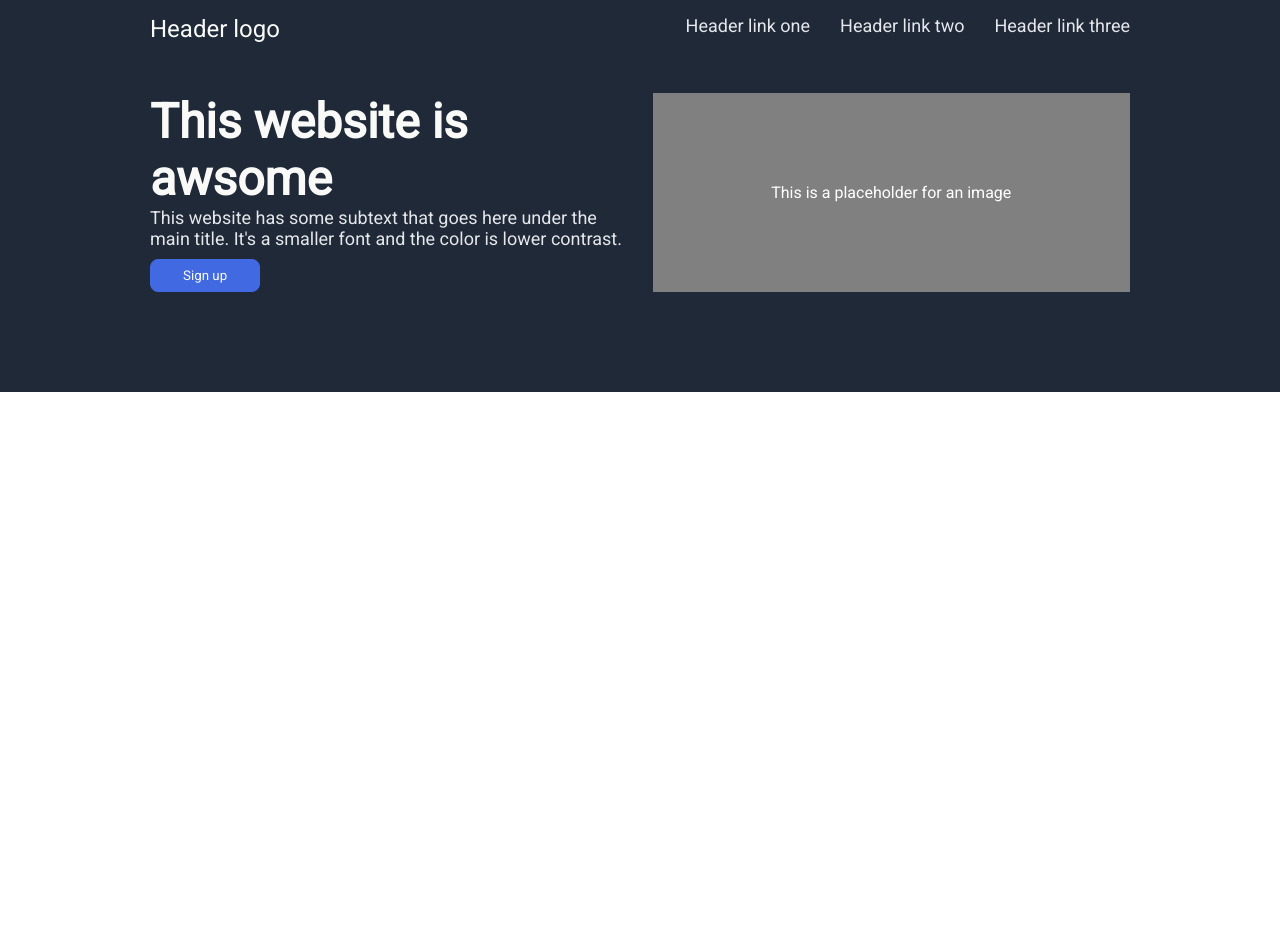
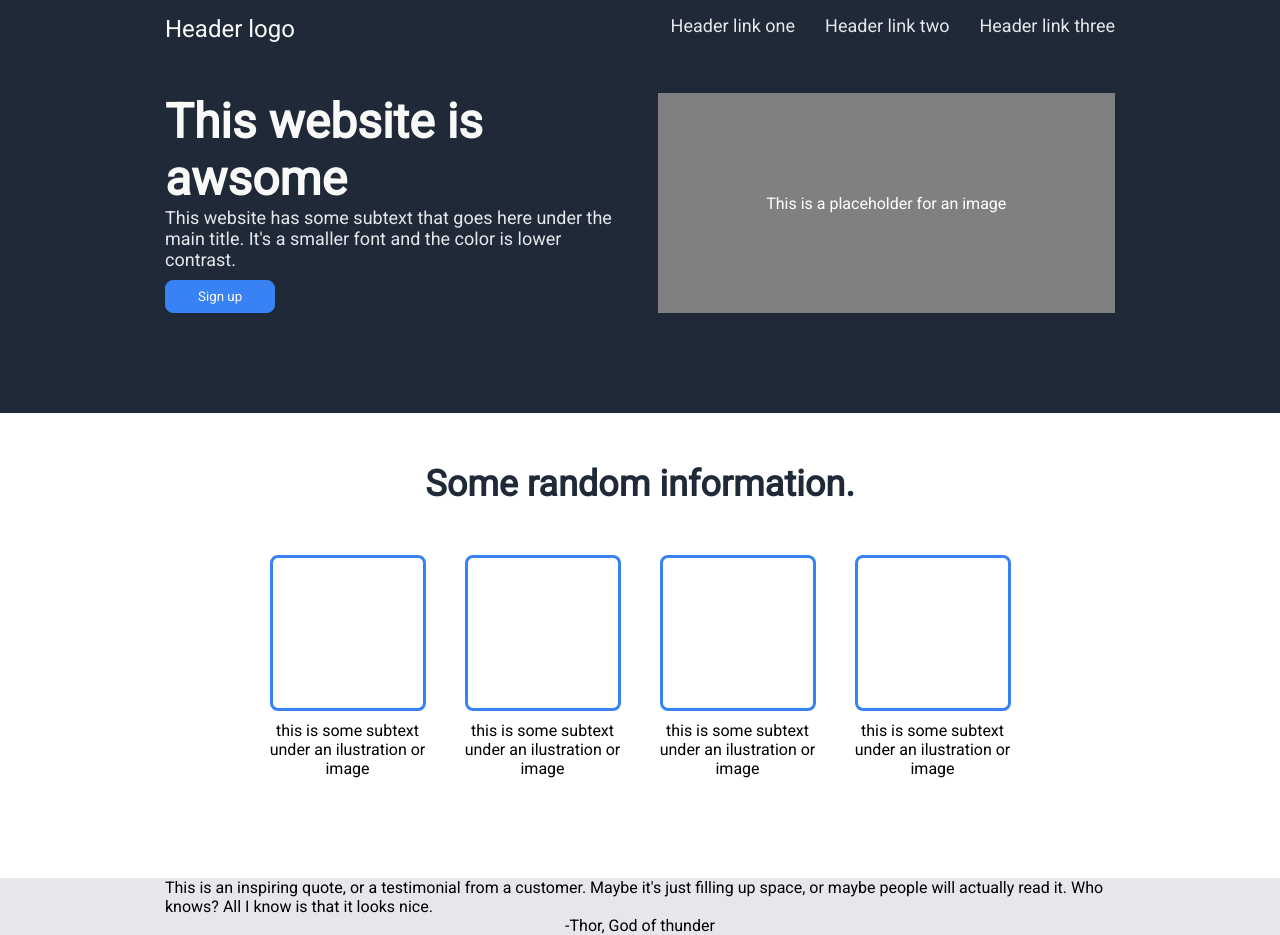
Before and after one commit to DrFungi/landing-page, a plain HTML site: page index.html in a window 1280 px wide. Before the commit the page ends 800 px from the top, so only its background shows below. Drawn offline with Linux system fonts and the light colour scheme.

Commit message:
added sections 1,2,3 and started styling section 3

```diff
--- a/index.html
+++ b/index.html
@@ -8,7 +8,8 @@
     <link rel="stylesheet" href="style.css">
 </head>
 <body>
-  <div class="hero">
+  <div class="section-1">
+    <div class="page-max-width hero">
       <div class="header">
         <div class="logo">
           Header logo
@@ -30,5 +31,49 @@
         </div>
       </div>
     </div>
+  </div>
+  <div class="section-2">
+    <div class="page-max-width info-container">
+      <h1 class="info-title">Some random information.</h1>
+      <div class="info-body">
+        <div class="info-block">
+          <div class="info-image">
+
+          </div>
+          <p class="info-subtext">this is some subtext under an ilustration or image</p>
+        </div>
+        <div class="info-block">
+          <div class="info-image">
+
+          </div>
+          <p class="info-subtext">this is some subtext under an ilustration or image</p>
+        </div>
+        <div class="info-block">
+          <div class="info-image">
+
+          </div>
+          <p class="info-subtext">this is some subtext under an ilustration or image</p>
+        </div>
+        <div class="info-block">
+          <div class="info-image">
+
+          </div>
+          <p class="info-subtext">this is some subtext under an ilustration or image</p>
+        </div>
+      </div>
+    </div>
+  </div>
+  <div class="section-3">
+    <div class="page-max-width quote">
+      <p class="quote-body">
+        This is an inspiring quote, or a testimonial from a customer.
+        Maybe it's just filling up space, or maybe people will actually read it.
+        Who knows? All I know is that it looks nice.
+      </p>
+      <p class="quote-signature">
+        -Thor, God of thunder
+      </p>
+    </div>
+  </div>
 </body>
 </html>
--- a/style.css
+++ b/style.css
@@ -3,17 +3,27 @@
 * {
     margin: 0;
     padding: 0;
-    font-family: Roboto , Tahoma, Geneva, Verdana, sans-serif;
+    font-family: Roboto, Tahoma, Geneva, Verdana, sans-serif;
 }
+
+
 /* Hero section */
 
+.section-1 {
+    background-color: #1f2937;
+}
+
+.page-max-width {
+    max-width: 950px;
+}
+
 .hero {
-    background-color: #1f2937;
     display: flex;
     flex-direction: column;
     padding: 15px 150px;
     padding-bottom: 100px;
     gap: 50px;
+    margin: auto;
 }
 
 .header {
@@ -53,7 +63,7 @@ ul {
 .hero-text-container {
     display: flex;
     justify-content: space-between;
-    gap: 25px;
+    gap: 35px;
 }
 
 .photo-placeholder {
@@ -71,8 +81,66 @@ ul {
 .button {
     padding: 8px 32px;
     border-radius: 8px;
-    background: royalblue;
-    border: 1px solid royalblue;
+    background: #3882f6;
+    border: 1px solid #3882f6;
     color: #f9faf8;
     margin-top: 10px;
 }
+
+/* Information section*/
+
+.info-container {
+    display: flex;
+    flex-direction: column;
+    justify-content: center;
+    align-items: center;
+    gap: 50px;
+    margin: auto;
+
+    padding: 50px 150px 100px;
+    /*margin-bottom: 100px;*/
+}
+
+.info-title {
+    color: #1f2937;
+    font-size: 36px;
+    font-weight: 900;
+}
+
+.info-body {
+    display: flex;
+    align-items: center;
+    text-align: center;
+    gap: 25px;
+}
+
+.info-block {
+    display: flex;
+    flex-direction: column;
+    justify-content: center;
+    align-items: center;
+    gap: 10px;
+    max-width: 170px;
+}
+
+.info-image {
+    width: 150px;
+    height: 150px;
+    border: 3px solid #3882f6;
+    border-radius: 8px;
+}
+
+/* Quote section */
+
+.section-3 {
+    background-color: #e5e7eb;
+}
+
+.quote {
+    display: flex;
+    flex-direction: column;
+    justify-content: center;
+    align-items: center;
+    margin: auto;
+
+}
```
Also changed, not shown: 1 other file. Lines whose indentation alone changed are shown as unchanged.
